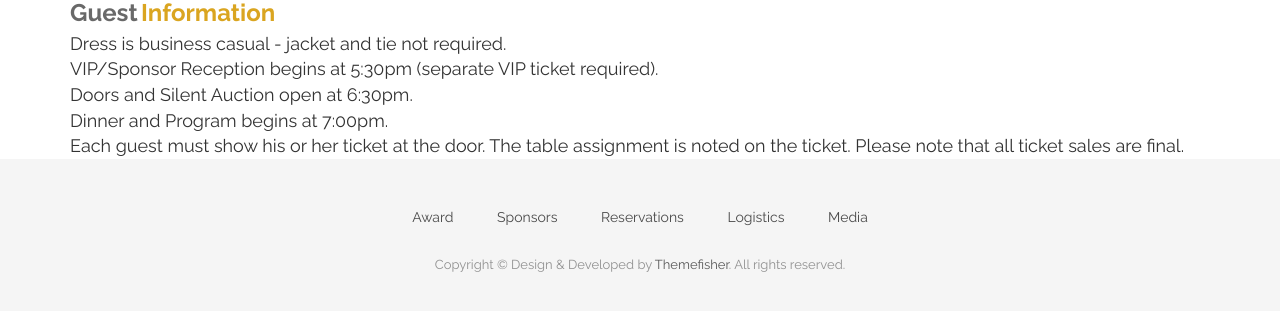
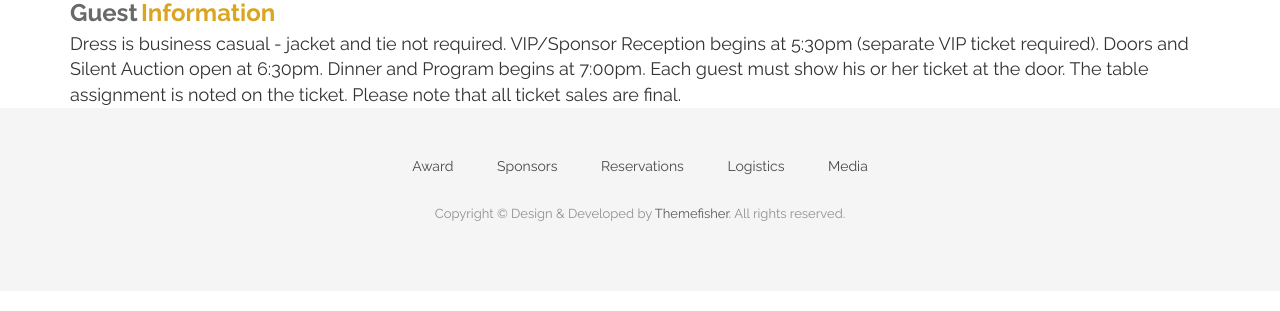
Before and after one commit to CruGlobal/NightofChampions, a Jekyll site: the page built from logistics.markdown, in a window 1280 px wide, cut to the strip 980-1322 px from the top of the page. Shown: the top 311 px of the strip. Built offline with Jekyll 4.4.1, drawn with Linux system fonts in a browser that asks for light colours; nearby versions of some CDN libraries; some web fonts are replaced.

Commit message:
Updated Logistics

```diff
--- a/logistics.markdown
+++ b/logistics.markdown
@@ -20,11 +20,8 @@
 </div>
 <div>
 <font size="4">
-<ul class="list-disc">
-     <li>Dress is business casual - jacket and tie not required.</li>
-    <li>VIP/Sponsor Reception begins at 5:30pm (separate VIP ticket required).</li>
-   <li>Doors and Silent Auction open at 6:30pm.</li>
-   <li>Dinner and Program begins at 7:00pm.</li>
-   <li>Each guest must show his or her ticket at the door. The table assignment is noted on the ticket. Please note that all ticket sales are final.</li>
-
-</ul>
+Dress is business casual - jacket and tie not required.
+VIP/Sponsor Reception begins at 5:30pm (separate VIP ticket required).
+Doors and Silent Auction open at 6:30pm.
+Dinner and Program begins at 7:00pm.
+Each guest must show his or her ticket at the door. The table assignment is noted on the ticket. Please note that all ticket sales are final.
```
